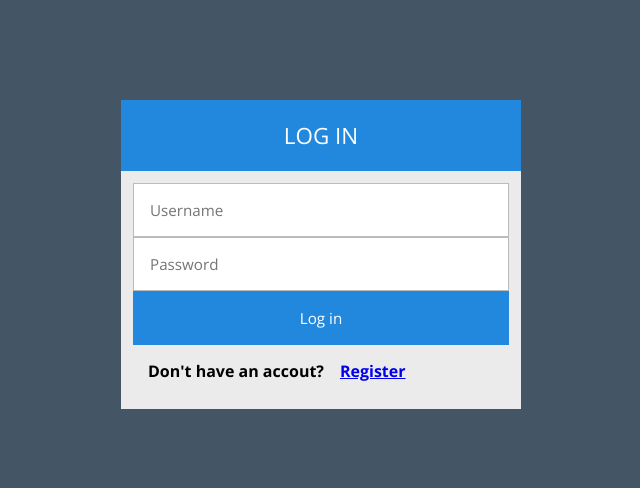
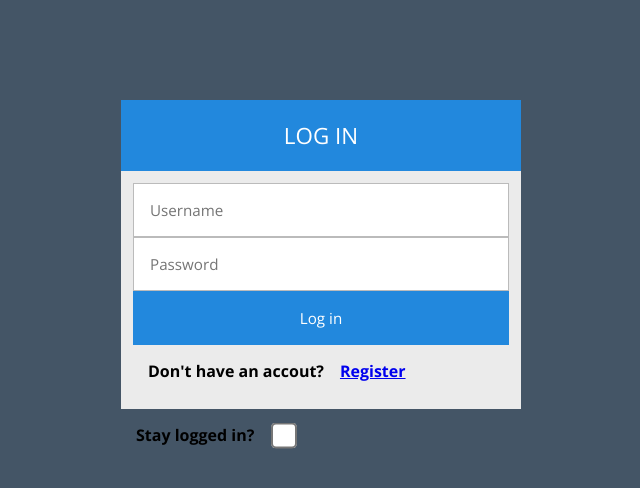
Before and after one commit to TomerMir/timetable, a React (Create React App) app: page /login in a window 1280 px wide. Shown: the top 488 px of the page, without its empty margins (319-959 px from the left). Built offline with nearby package versions, Linux system fonts and the light colour scheme.

Commit message:
Added option to stay logged in forever

```diff
--- a/src/App.css
+++ b/src/App.css
@@ -254,3 +254,13 @@ a.toAdminPage:hover{
     margin:1em auto;
   }
 }
+
+input[type="checkbox"].big {
+    /* Double-sized Checkboxes */
+    -ms-transform: scale(2); /* IE */
+    -moz-transform: scale(2); /* FF */
+    -webkit-transform: scale(2); /* Safari and Chrome */
+    -o-transform: scale(2); /* Opera */
+    transform: scale(2);
+    padding: 10px;
+}
--- a/src/api.js
+++ b/src/api.js
@@ -1,6 +1,6 @@
 import useToken from "./token"
 
-const host = "https://mirmo.ddns.net/"
+const host = "http://localhost:5000/"
 
 async function fetchData(dataSource) {
     try {
--- a/src/login.js
+++ b/src/login.js
@@ -4,6 +4,8 @@ import api from './api'
 import { Link, useHistory } from 'react-router-dom';
 import useToken from './token'
 import { Helmet } from 'react-helmet'
+import Checkbox from "react-custom-checkbox";
+
 var sha256 = require('js-sha256').sha256;
 
 
@@ -15,6 +17,7 @@ export default function Login() {
     }
     const [username, setUserName] = useState('');
     const [password, setPassword] = useState('');
+    const [stayLoggedIn, setStayLoggedIn] = useState('');
     const [errorText, setErrorText] = useState()
 
     const handleSubmit = async e => {
@@ -43,7 +46,7 @@ export default function Login() {
       const token = await api.postData(
         "api/login",
         {'Content-Type': 'application/json'},
-        {"username" : username, "password" : sha256(password)})
+        {"username" : username, "password" : sha256(password), "stayLoggedIn" : stayLoggedIn})
       if (token.data == false) {
           console.log("Failiure " + token.error)
           setErrorText("Error")
@@ -78,8 +81,19 @@ export default function Login() {
               <Link to="/register">Register</Link>
             </th>
             </tr>
+
           </table>
         </form>
+        <table>
+        <tr>
+              <th>
+                <p>Stay logged in?</p>
+              </th>
+              <td>
+                <input type="checkbox" className="big" onChange={e => setStayLoggedIn(e.target.checked)}/>
+              </td>
+            </tr>
+        </table>
         <h2 style={{color: 'red'}}>{errorText}</h2>
       </div>
 
```
